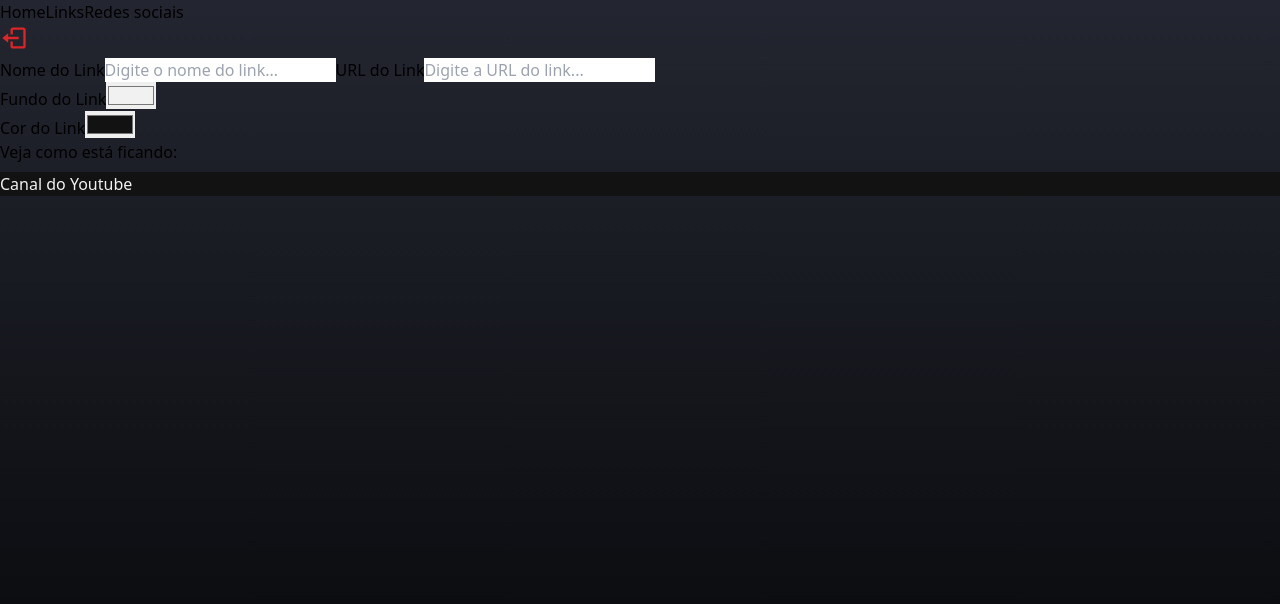
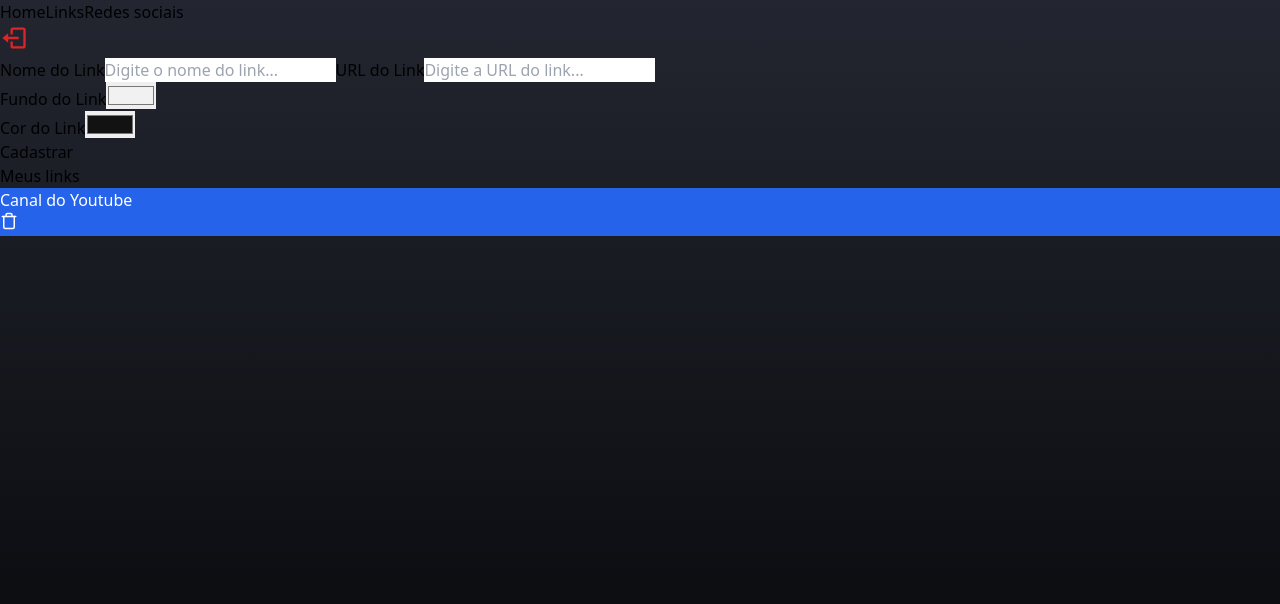
Before and after one commit to AlexandreBeicker/linktree-react, a React (Vite) app: page /admin in a window 1280 px wide. Shown: the top 604 px of the page. Built offline with nearby package versions, Linux system fonts and the light colour scheme; no server answers; sample sign-in values are in the browser's storage.

Commit message:
finalizando formulario

```diff
--- a/src/pages/admin/index.tsx
+++ b/src/pages/admin/index.tsx
@@ -1,6 +1,7 @@
 import { Header } from "../../components/Header"
 import { Input } from "../../components/Input"
 import { useState } from "react"
+import {FiTrash} from 'react-icons/fi'
 
 export function Admin(){
     const [nameInput, setNameInput] = useState("");
@@ -44,16 +45,37 @@
                         </div>
                     </section>
 
-                    <div className="flex items-center justify-start flex-col mb-7 p-1 border-gray-100/25 border rounded-md">
+                    {nameInput !== '' && (
+                        <div className="flex items-center justify-start flex-col mb-7 p-1 border-gray-100/25 border rounded-md">
                         <label className="text-white font-medium mt-2 mb-3">Veja como está ficando: </label>
                         <article
                             className="w-11/12 max-w-lg flex flex-col items-center justify-between bg-zinc-900 rounded px-1 py-3"
                             style={{marginBottom: 8, marginTop: 8, backgroundColor: backgroundColorInput}}
                         >
-                            <p className="font-medium" style={{color: textColorInput}}>Canal do Youtube</p>
+                            <p className="font-medium" style={{color: textColorInput}}>{nameInput}</p>
                         </article>
-                    </div>
+                        </div>
+                    )}
+                    <button
+                        type="submit"
+                        className="mb-7 bg-blue-600 h-9 rounded-md text-white font-medium gap-4 flex justify-center items-center">
+                        Cadastrar
+                    </button>
                 </form>
+                <h2 className="font-bold text-white mb-4 text-2xl">
+                    Meus links
+                </h2>
+                <article className="flex items-center justify-between w-11/12 max-w-xl rounded py-3 px-2 mb-2 select-none"
+                style={{backgroundColor: "#2563EB", color: "#FFF"}}>
+                        <p>Canal do Youtube</p>
+                        <div>
+                            <button
+                                className="border border-dashed p-1 rounded bg-neutral-400"
+                            >
+                                <FiTrash size={18} color="#fff"/>
+                            </button>
+                        </div>
+                </article>
         </div>
     )
     }
```
